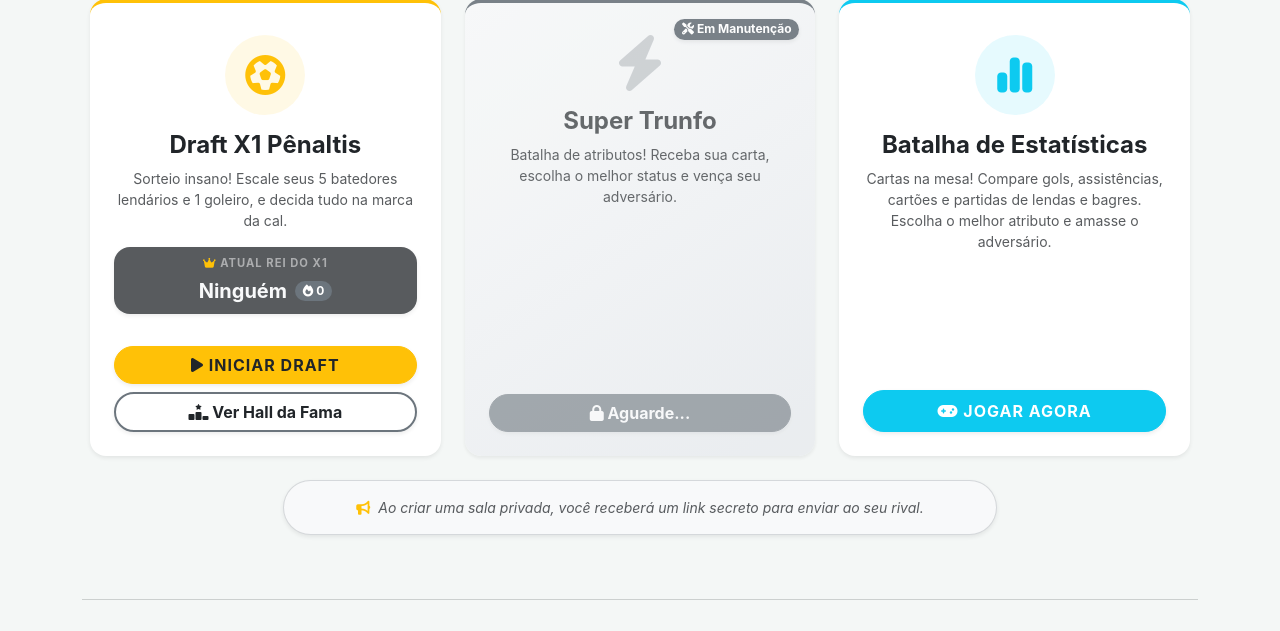
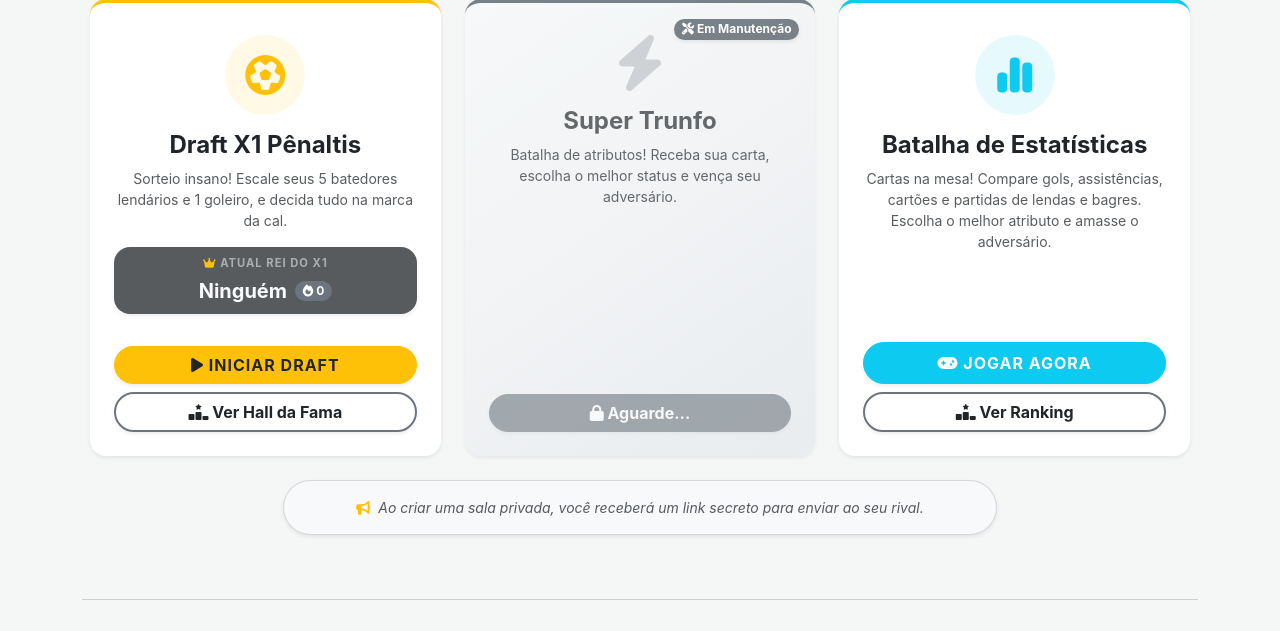
Before and after one commit to JullioDutra/BolaoCopa, a Django app: page /duelos/ in a window 1280 px wide. Shown: the part 531-1162 px from the top of the page. Run offline with Django 5.2, Linux system fonts and the light colour scheme; data that the repository does not hold is empty.

Commit message:
Update button layout with flexbox for better spacing

```diff
--- a/templates/duelos/listar_desafios.html
+++ b/templates/duelos/listar_desafios.html
@@ -182,9 +182,13 @@
                 Cartas na mesa! Compare gols, assistências, cartões e partidas de lendas e bagres. Escolha o melhor atributo e amasse o adversário.
             </p>
 
-            <div class="mt-auto pt-2">
+            <!-- Agora com d-flex, flex-column e gap-2 para acomodar os dois botões -->
+            <div class="mt-auto d-flex flex-column gap-2 pt-2">
                 <a href="{% url 'minijogo:jogo_estatisticas' %}" class="btn btn-info text-white btn-lg w-100 fw-bold shadow-sm rounded-pill fs-6 text-uppercase letter-spacing-1">
                     <i class="fa-solid fa-gamepad"></i> Jogar Agora
+                </a>
+                <a href="{% url 'minijogo:ranking_estatisticas' %}" class="btn btn-outline-secondary text-dark w-100 fw-bold shadow-sm rounded-pill border-2">
+                    <i class="fa-solid fa-ranking-star"></i> Ver Ranking
                 </a>
             </div>
         </div>
```
